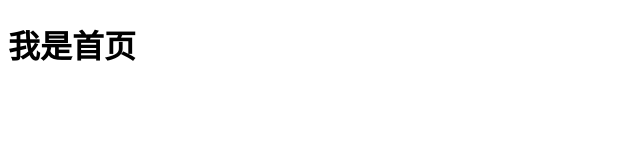
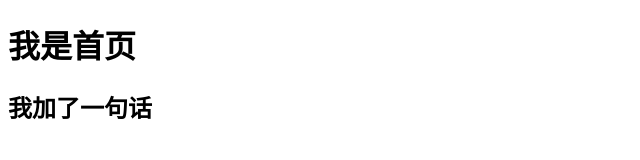
Before and after one commit to zhangzhangzhangdada/shoppingProject, a plain HTML site: page project/index.html in a window 1280 px wide. Shown: the whole page, without its empty margins (0-640 px from the left). Drawn offline with Linux system fonts and the light colour scheme.

Commit message:
解决冲突

```diff
--- a/project/index.html
+++ b/project/index.html
@@ -7,5 +7,6 @@
 </head>
 <body>
     <h1>我是首页</h1>
+    <h2>我加了一句话</h2>
 </body>
 </html>
```
